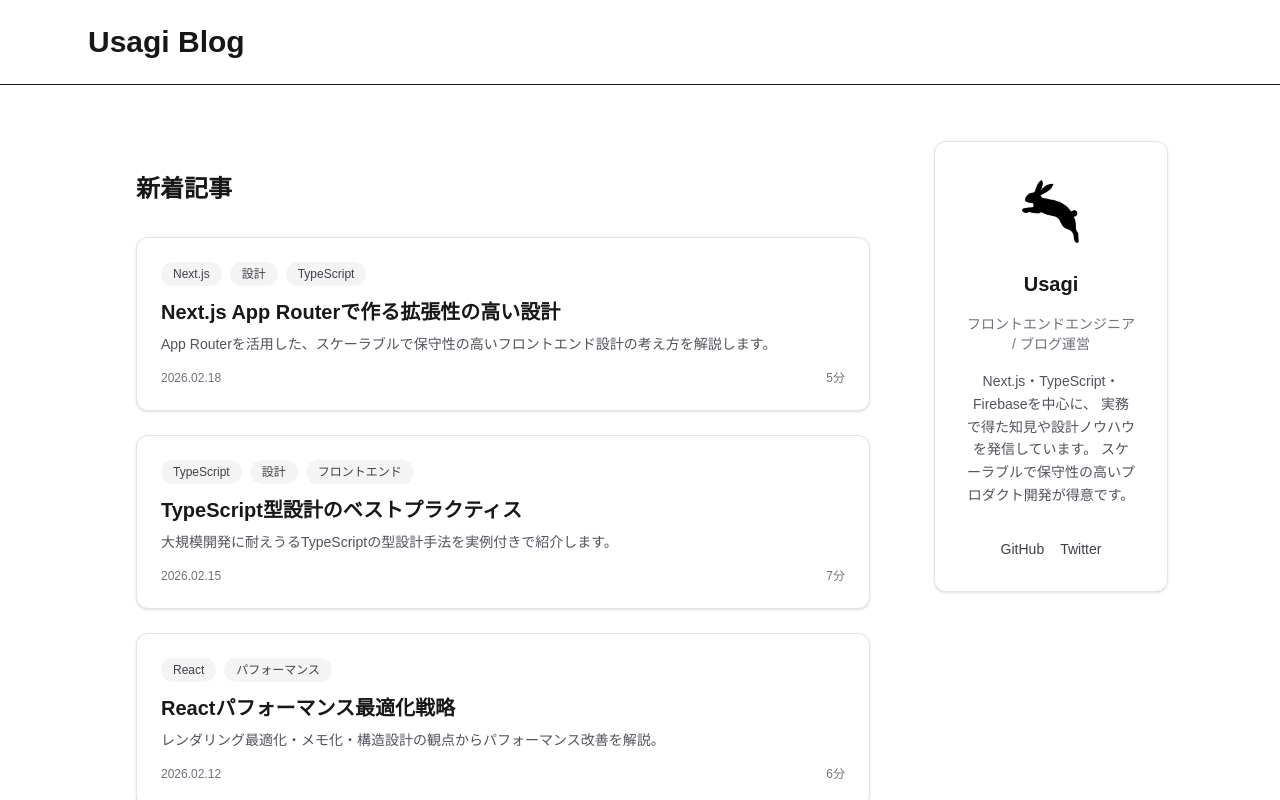
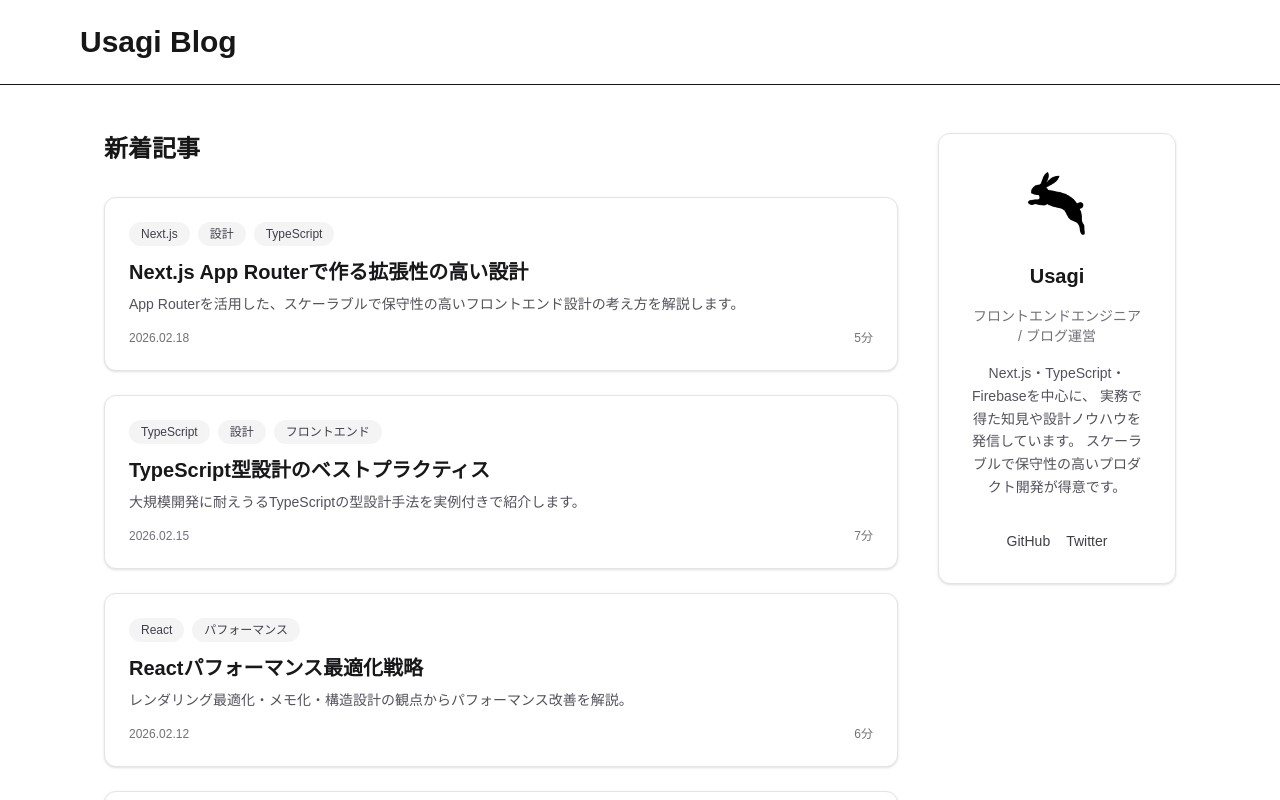
Before and after one commit to Apple-cake/next-tech-blog, a Next.js app: page / in a window 1280 px wide. Shown: the top 800 px of the page. Built offline with nearby package versions, Linux system fonts and the light colour scheme.

Commit message:
各ページの余白調整、ヘッダークリックでトップに戻れるように、パンくず追加

```diff
--- a/app/articles/[slug]/page.tsx
+++ b/app/articles/[slug]/page.tsx
@@ -8,6 +8,7 @@
   getArticleBySlug,
   getAllArticles,
 } from "../../../features/articles";
+import Link from "next/link";
 
 type Props = {
   params: Promise<{ slug: string }>;
@@ -59,7 +60,26 @@
   }
 
   return (
-    <article className="prose prose-zinc max-w-3xl mx-auto">
+    <article className="prose prose-zinc px-6 py-6 mx-auto">
+      {/* パンくず */}
+      <nav
+        aria-label="Breadcrumb"
+        className="mb-6 text-sm text-zinc-500 flex items-center gap-2"
+      >
+        <Link
+          href="/"
+          className="hover:underline"
+        >
+          Usagi Blog
+        </Link>
+
+        <span>&gt;</span>
+
+        <span className="text-zinc-700">
+          {article.title}
+        </span>
+      </nav>
+      {/* 記事ヘッダー */}
       <header className="mb-8">
         <h1 className="text-3xl font-bold">{article.title}</h1>
         <div className="text-sm text-zinc-500 mt-2 flex gap-4">
@@ -67,7 +87,7 @@
           <span>{article.readingTime}</span>
         </div>
       </header>
-
+      {/* 本文 */}
       <div
         dangerouslySetInnerHTML={{ __html: article.content }}
       />
--- a/app/layout.tsx
+++ b/app/layout.tsx
@@ -8,6 +8,7 @@
 
 import type { Metadata } from "next";
 import "./globals.css";
+import Link from "next/link";
 
 export const metadata: Metadata = {
   metadataBase: new URL("https://usagi-blog.vercel.app"),
@@ -49,15 +50,20 @@
       <body className="bg-zinc-50 text-zinc-900">
         {/* ヘッダー */}
         <header className="border-b bg-white">
-          <div className="mx-auto max-w-6xl px-6 py-6">
+          <div className="mx-auto max-w-6xl px-4 py-6">
             <h1 className="text-3xl font-bold">
-              Usagi Blog
+              <Link
+                href="/"
+                className="hover:opacity-80 transition-opacity"
+              >
+                Usagi Blog
+              </Link>
             </h1>
           </div>
         </header>
 
         {/* ページ内容 */}
-        <main className="mx-auto max-w-6xl px-4 sm:px-6 py-6">
+        <main className="mx-auto max-w-6xl px-4 py-6">
           {children}
         </main>
       </body>
--- a/app/page.tsx
+++ b/app/page.tsx
@@ -11,7 +11,7 @@
 
 export default function Home() {
   return (
-    <main className="max-w-7xl mx-auto px-6 py-8">
+    <main className="max-w-7xl mx-auto px-6 py-6">
       <div
         className="
           grid
--- a/components/article/ArticleList.tsx
+++ b/components/article/ArticleList.tsx
@@ -54,7 +54,7 @@
 
 export default function ArticleList() {
   return (
-    <section className="max-w-4xl mx-auto sm:px-6 sm:py-8">
+    <section className="max-w-4xl mx-auto">
 
       {/* セクションタイトル */}
       <h2 className="text-2xl font-bold mb-8">
```
